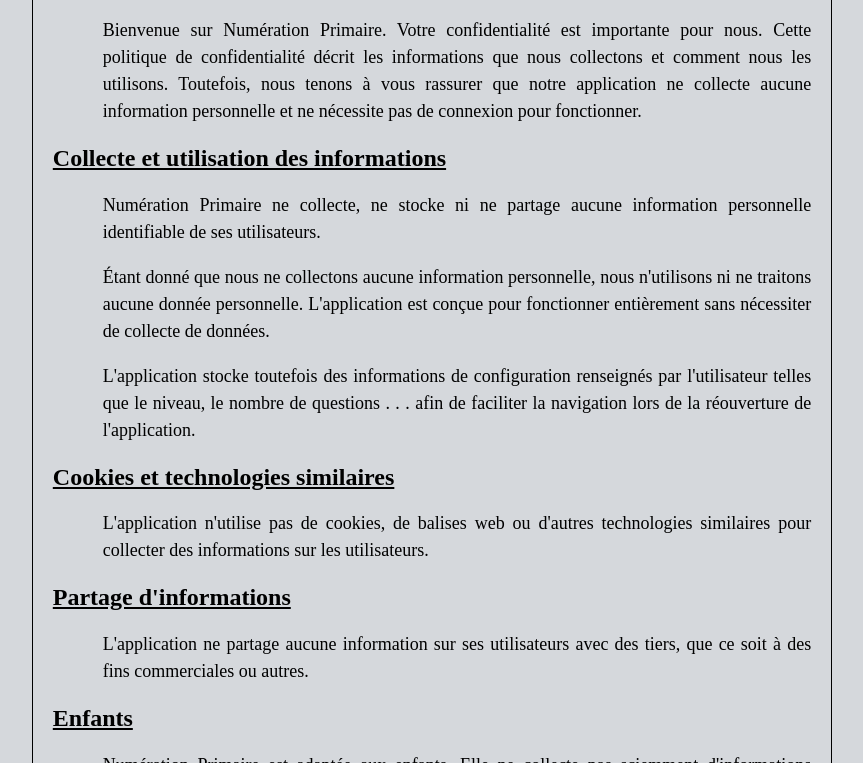
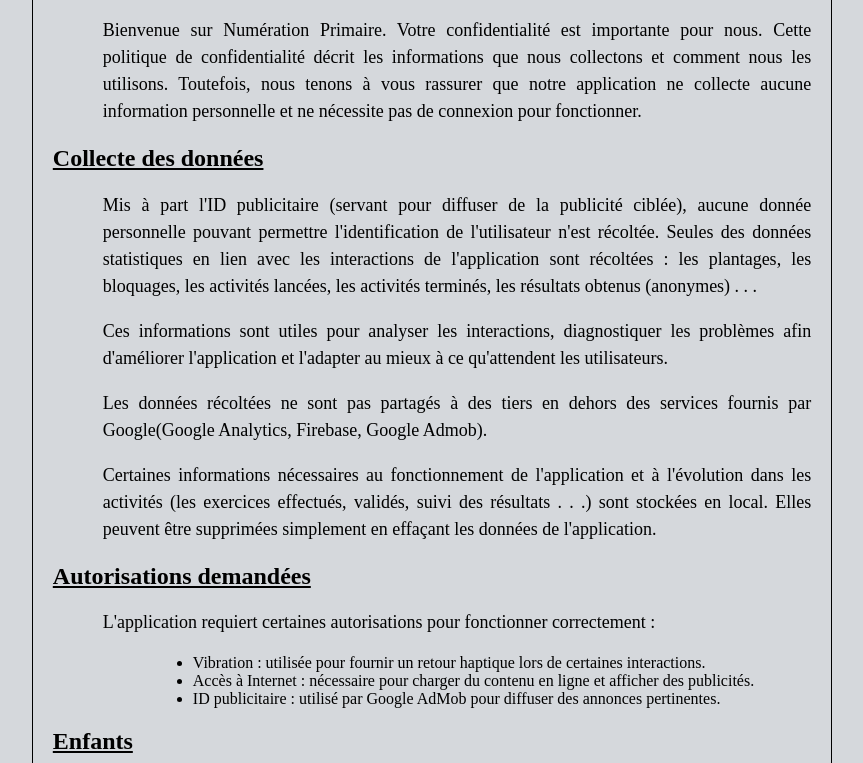
Before and after one commit to toutcourtc/numerationxpolicy, a plain HTML site: page index.html in a window 1280 px wide. Shown: the part 189-952 px from the top of the page, without its empty margins (208-1071 px from the left). Drawn offline with Linux system fonts and the light colour scheme.

Commit message:
mise à jour pour prendre en compte l'utilisation de Firebase ANalytics, crash Lytics et Admob

```diff
--- a/index.html
+++ b/index.html
@@ -23,28 +23,32 @@
             Toutefois, nous tenons à vous rassurer que notre application ne collecte aucune information personnelle et ne nécessite pas de connexion pour fonctionner.
         </p>
 
-        <h2>Collecte et utilisation des informations</h2>
-
+        <h2>Collecte des données</h2>
         <p>
-            Numération Primaire ne collecte, ne stocke ni ne partage aucune information personnelle identifiable de ses utilisateurs.
+            Mis à part l'ID publicitaire (servant pour diffuser de la publicité ciblée), aucune donnée personnelle pouvant permettre l'identification de l'utilisateur n'est récoltée.
+            Seules des données statistiques en lien avec les interactions de l'application sont récoltées : les plantages, les bloquages, les activités lancées,
+             les activités terminés, les résultats obtenus (anonymes) . . .
+        </p>
+        <p> Ces informations sont utiles pour analyser les interactions, diagnostiquer les problèmes afin d'améliorer l'application et l'adapter au mieux à ce qu'attendent
+            les utilisateurs.
         </p>
         <p>
-            Étant donné que nous ne collectons aucune information personnelle, nous n'utilisons ni ne traitons aucune donnée personnelle. L'application est conçue pour fonctionner entièrement sans nécessiter de collecte de données.
+            Les données récoltées ne sont pas partagés à des tiers en dehors des services fournis par Google(Google Analytics, Firebase,
+            Google Admob).
         </p>
         <p>
-            L'application stocke toutefois des informations de configuration renseignés par l'utilisateur telles que le niveau, le nombre de questions . . . afin de faciliter la navigation
-            lors de la réouverture de l'application.
+            Certaines informations nécessaires au fonctionnement de l'application et à l'évolution dans les activités (les exercices effectués, validés, suivi des résultats . . .)
+            sont stockées en local.
+            Elles peuvent être supprimées simplement en effaçant les données de l'application.
         </p>
-
-        <h2>Cookies et technologies similaires</h2>
+        <h2>Autorisations demandées</h2>
         <p>
-            L'application n'utilise pas de cookies, de balises web ou d'autres technologies similaires pour collecter des informations
-            sur les utilisateurs.
-        </p>
-
-        <h2>Partage d'informations</h2>
-        <p>
-            L'application ne partage aucune information sur ses utilisateurs avec des tiers, que ce soit à des fins commerciales ou autres.
+            L'application requiert certaines autorisations pour fonctionner correctement :
+            <ul>
+                <li>Vibration : utilisée pour fournir un retour haptique lors de certaines interactions.</li>
+                <li>Accès à Internet : nécessaire pour charger du contenu en ligne et afficher des publicités.</li>
+                <li>ID publicitaire : utilisé par Google AdMob pour diffuser des annonces pertinentes.</li>
+            </ul>
         </p>
         <h2>Enfants</h2>
         <p>
@@ -59,6 +63,10 @@
         <p>
             Si vous avez des questions ou des préoccupations concernant notre politique de confidentialité, veuillez nous contacter à l'adresse suivante smachsoi@gmail.com.
         </p>
+        <h2>Dernière mise à jour</h2>
+        <p>
+            Cette politique de confidentialité a été mise à jour pour la dernière fois le 08 mars 2025.
+        </p>
     </div>
 
 </body>
--- a/styles.css
+++ b/styles.css
@@ -40,6 +40,9 @@ p{
     margin-left : 50px;
     text-align: justify;
 }
+ul{
+    margin-left: 100px;
+}
 @media screen and (max-width:800px) {
     .main{
         width: 95%;
```
Also changed, not shown: en.html (+24 -13 lines).
